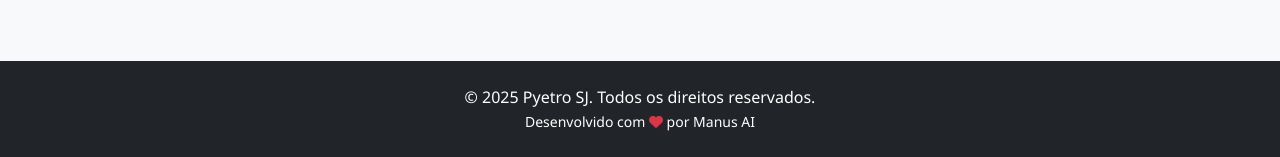
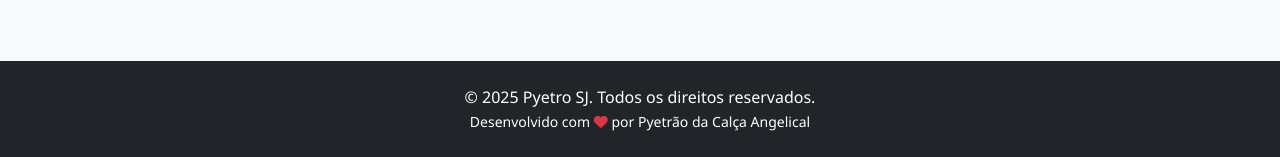
Before and after one commit to pyetroShady/pyetroShady.github.io, a plain HTML site: page index.html in a window 1280 px wide. Shown: the part 3791-3948 px from the top of the page. Drawn offline with nearby package versions, Linux system fonts and the light colour scheme; some packages are replaced by stand-ins of ours.

Commit message:
Update index.html

```diff
--- a/index.html
+++ b/index.html
@@ -205,7 +205,7 @@
     <footer class="bg-dark text-white text-center py-4">
         <div class="container">
             <p class="mb-0">&copy; 2025 Pyetro SJ. Todos os direitos reservados.</p>
-            <p class="mb-0"><small>Desenvolvido com <i class="fas fa-heart text-danger"></i> por Manus AI</small></p>
+            <p class="mb-0"><small>Desenvolvido com <i class="fas fa-heart text-danger"></i> por Pyetrão da Calça Angelical</small></p>
         </div>
     </footer>
 
```
